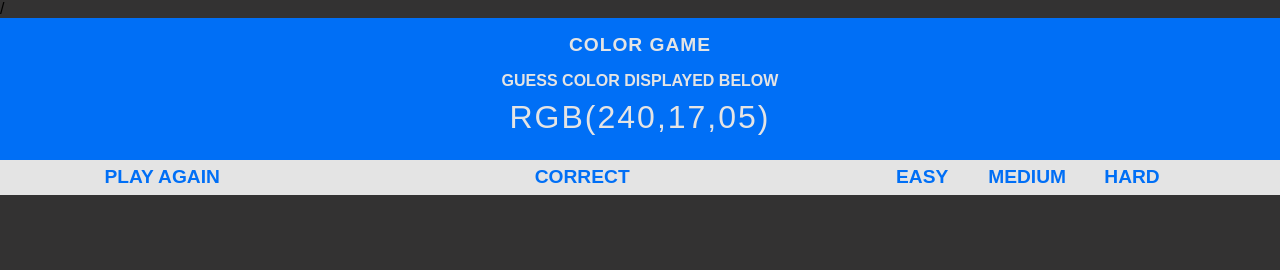
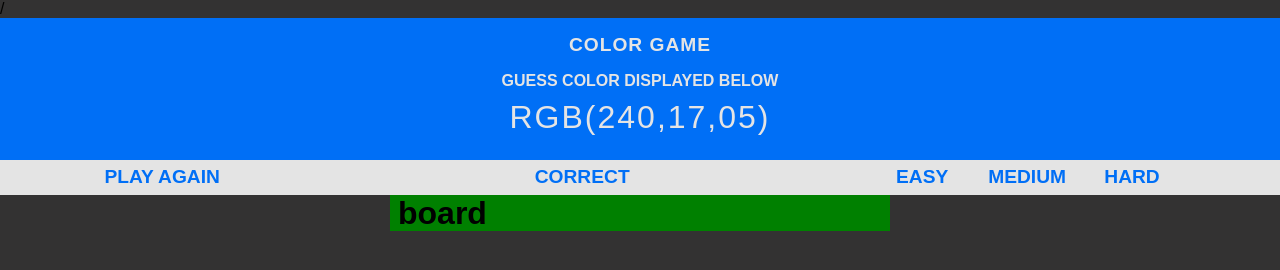
Before and after one commit to DariuszOkonski/js-color-game, a website: page src/content/index.html in a window 1280 px wide. Drawn offline with nearby package versions, Linux system fonts and the light colour scheme; files that its build step writes are made by us from their sources; files whose address does not match are found by name.

Commit message:
new idea regarding board styles

```diff
--- a/src/content/index.html
+++ b/src/content/index.html
@@ -29,6 +29,7 @@
     <h4 class="clue">Guess color displayed below</h4>
     <h1 class="color-number">RGB(240,17,05)</h1>
   </header>
+
   <nav id="navigation">
     <div class="list-container container">
       <ul class="left-list">
@@ -45,6 +46,10 @@
     </div>
   </nav>
 
+  <main id="board" class="container">
+    <h1>board</h1>
+  </main>
+
 
 
   <script src="js/main.js"></script>
--- a/src/scss/main.scss
+++ b/src/scss/main.scss
@@ -160,3 +160,8 @@ li {
   }
 
 }
+
+#board {
+  width: 500px;
+  background-color: green;
+}
```
